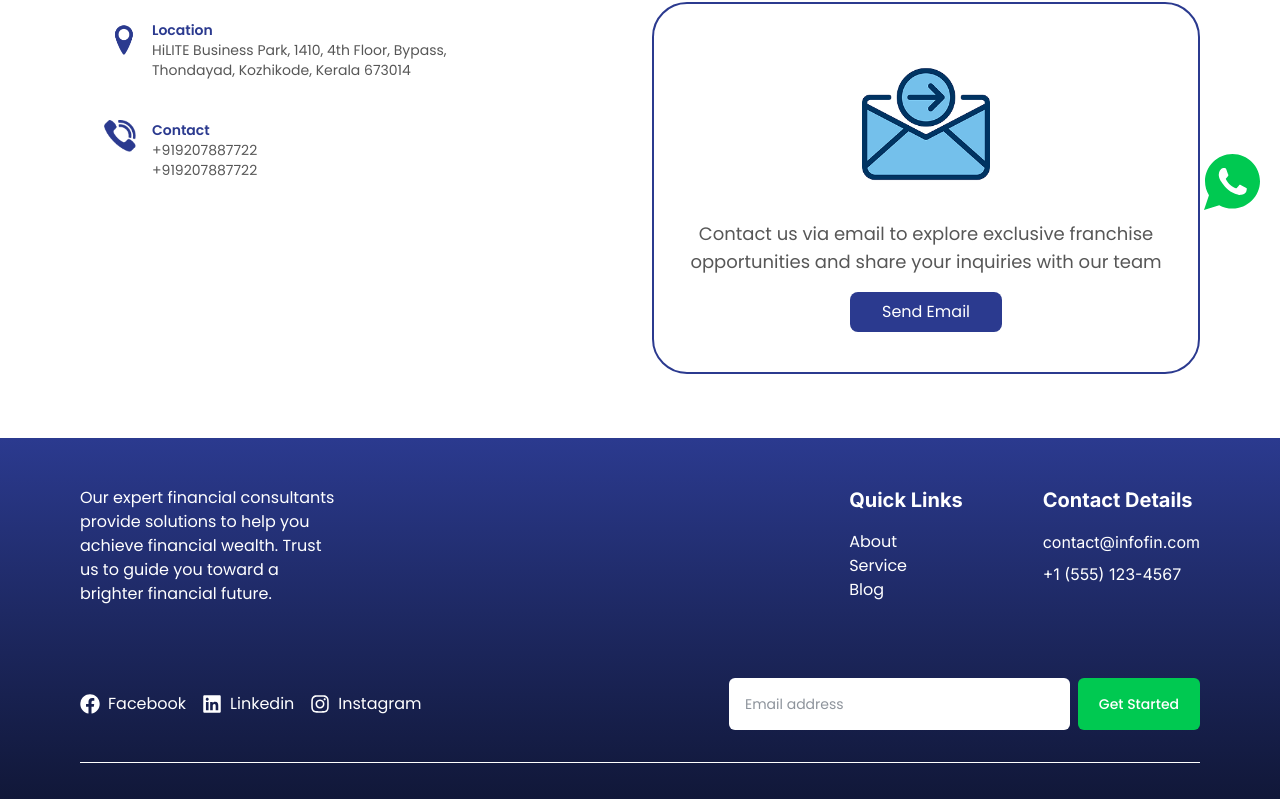
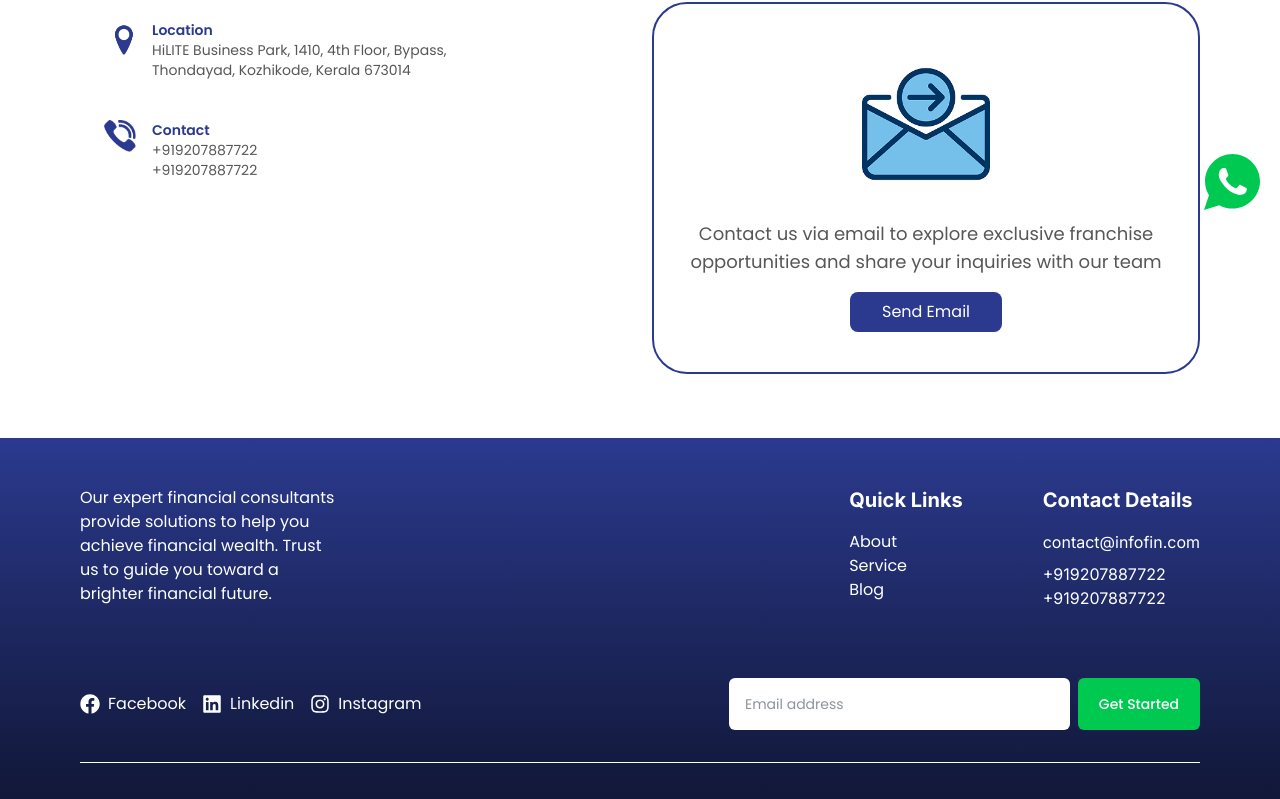
Before and after one commit to ArshidaKA/Franchise-media, a React (Vite) app: page /contact in a window 1280 px wide. Shown: the part 570-1369 px from the top of the page. Built offline with nearby package versions, Linux system fonts and the light colour scheme.

Commit message:
update email link and whatsapp link

```diff
--- a/src/components/Footer.tsx
+++ b/src/components/Footer.tsx
@@ -42,7 +42,8 @@ const Footer: React.FC = () => {
                 Contact Details
               </h3>
               <p className="mb-2">contact@infofin.com</p>
-              <p>+1 (555) 123-4567</p>
+              <p className=" ">+919207887722</p>
+              <p className=" ">+919207887722</p>
             </div>
           </div>
         </div>
--- a/src/components/RequestPopup.tsx
+++ b/src/components/RequestPopup.tsx
@@ -1,5 +1,6 @@
 import type React from "react";
 import { IoIosCloseCircle } from "react-icons/io";
+import { Link } from "react-router-dom";
 
 interface ContactPopupProps {
   isOpen: boolean;
@@ -50,9 +51,11 @@ const ContactPopup: React.FC<ContactPopupProps> = ({ isOpen, onClose }) => {
           <p className="text-gray-700 mb-6">
             franchise opportunities and share your inquiries with our team
           </p>
-          <button className="bg-blue-600 cursor-pointer hover:bg-blue-700 text-white py-2 px-6 rounded-md transition-colors w-full max-w-xs">
-            Send Email
-          </button>
+          <Link to="mailto:Info@franchisemedia.in">
+            <button className="bg-blue-600 cursor-pointer hover:bg-blue-700 text-white py-2 px-6 rounded-md transition-colors w-full max-w-xs">
+              Send Email
+            </button>
+          </Link>
         </div>
       </div>
     </div>
--- a/src/components/contact/HeroContact.tsx
+++ b/src/components/contact/HeroContact.tsx
@@ -185,9 +185,11 @@ const submitHandle = (e: React.FormEvent<HTMLFormElement>) => {
                 Connect with us to explore tailored franchise opportunities and
                 get your queries addressed
               </p>
+              <Link to="https://wa.me/919207887722">
                 <button className="bg-green-500 contentFont cursor-pointer text-white py-2 px-8 rounded-lg hover:bg-indigo-900 transition duration-300 w-fit">
                   WhatsApp
                 </button>
+              </Link>
             </div>
 
             {/* Email Card */}
@@ -203,9 +205,11 @@ const submitHandle = (e: React.FormEvent<HTMLFormElement>) => {
                 Contact us via email to explore exclusive franchise
                 opportunities and share your inquiries with our team
               </p>
+              <Link to="mailto:Info@franchisemedia.in">
                 <button className="bg-[#2B3A8F] contentFont cursor-pointer text-white py-2 px-8 rounded-lg  hover:bg-indigo-900 transition duration-300 w-fit">
                   Send Email
                 </button>
+              </Link>
             </div>
           </div>
         </div>
```
Lines whose indentation alone changed are shown as unchanged.
